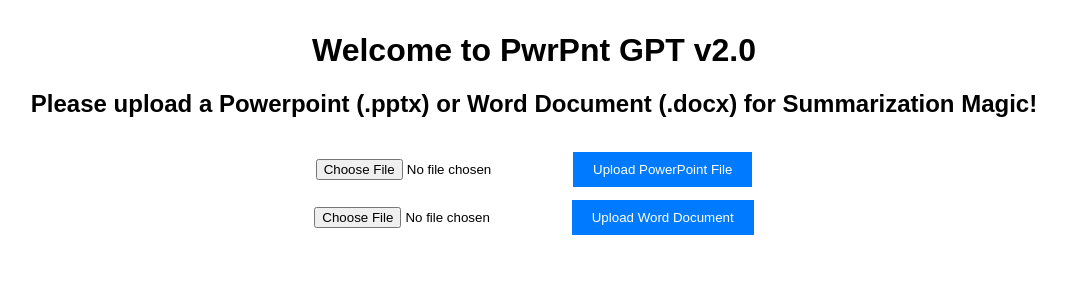
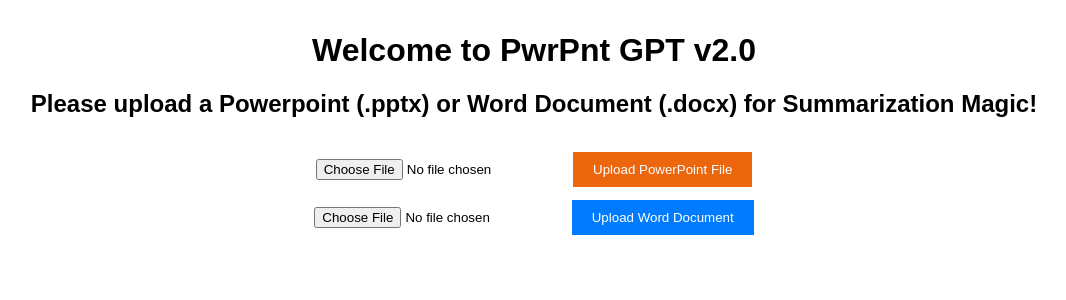
Before and after one commit to smitp00/PwrPntGPTv2, a Django app: page / in a window 1280 px wide. Shown: the top 300 px of the page, without its empty margins (106-1172 px from the left). Run offline with Django 4.2, Linux system fonts and the light colour scheme; parts of the project's set-up code (start-up, migrations or seed data) failed here and were passed over.

Commit message:
color change on ppt button

```diff
--- a/my_app/templates/upload.html
+++ b/my_app/templates/upload.html
@@ -17,6 +17,15 @@
             color: white;
             border: none;
         }
+
+        .ppt-button {
+            background-color: #eb660d; /* orange for PowerPoint button */
+        }
+
+        .word-button {
+            background-color: #007bff; /* blue for Word button */
+        }
+
     </style>
     <script>
         // File Type and Size Validation
@@ -50,13 +59,13 @@
     <form action="" method="post" enctype="multipart/form-data">
         {% csrf_token %}
         <input type="file" name="ppt_file" id="pptFile" onchange="validateFileInput(this)">
-        <button type="submit">Upload PowerPoint File</button>
+        <button class="ppt-button" type="submit">Upload PowerPoint File</button>
     </form>
 
     <form action="" method="post" enctype="multipart/form-data">
         {% csrf_token %}
         <input type="file" name="word_file" id="wordFile" onchange="validateFileInput(this)">
-        <button type="submit">Upload Word Document</button>
+        <button class="word-button" type="submit">Upload Word Document</button>
     </form>
 
 </body>
```
